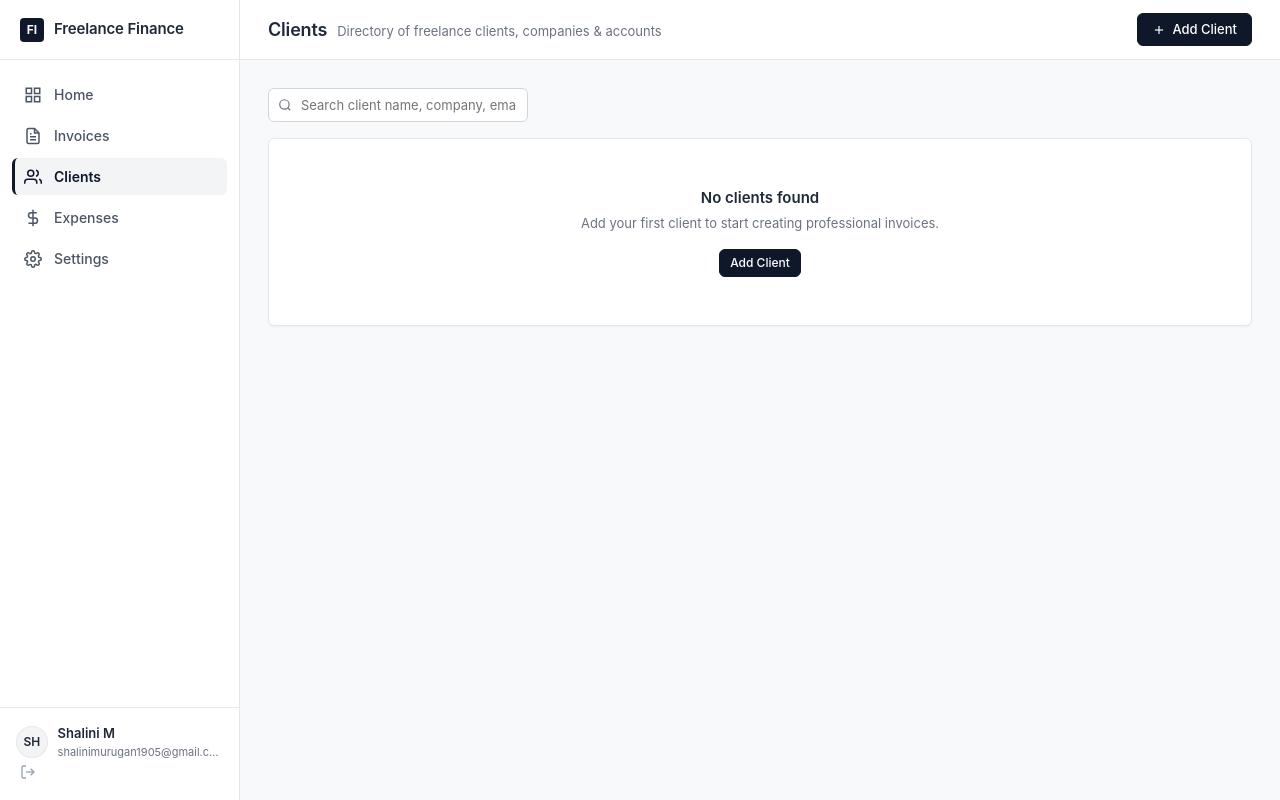
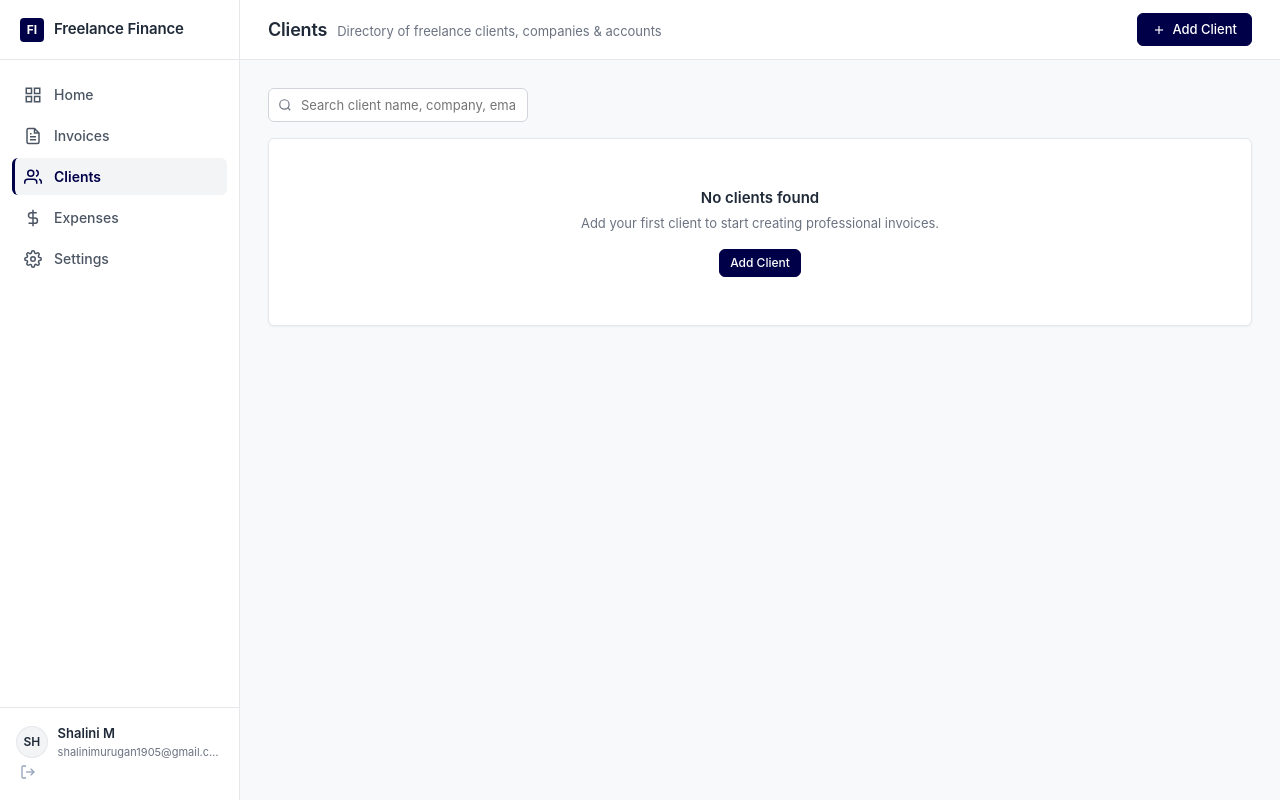
Before and after one commit to kesavan100/simple-freelance-invoice-generator, a Flask app: page /clients/ in a window 1280 px wide. Run offline with Flask 3, Linux system fonts and the light colour scheme; the visitor is signed in with stand-in values (Sample User, id 1); data comes from the database, SQL or seed files in the repository; data that the repository does not hold is empty.

Commit message:
Update UI color scheme to Cognizant brand colors

```diff
--- a/app/static/css/main.css
+++ b/app/static/css/main.css
@@ -21,11 +21,11 @@
   --text-muted: #6B7280;
   --text-inverse: #FFFFFF;
 
-  /* Primary Brand (Deep Navy / Slate) */
-  --brand-primary: #0F172A;
-  --brand-primary-hover: #1E293B;
-  --brand-accent: #2563EB;
-  --brand-accent-hover: #1D4ED8;
+  /* Primary Brand (Cognizant Blue) */
+  --brand-primary: #000048;
+  --brand-primary-hover: #000030;
+  --brand-accent: #0033A0;
+  --brand-accent-hover: #002277;
 
   /* Semantic Status Colors */
   --status-paid-bg: #ECFDF5;
```
